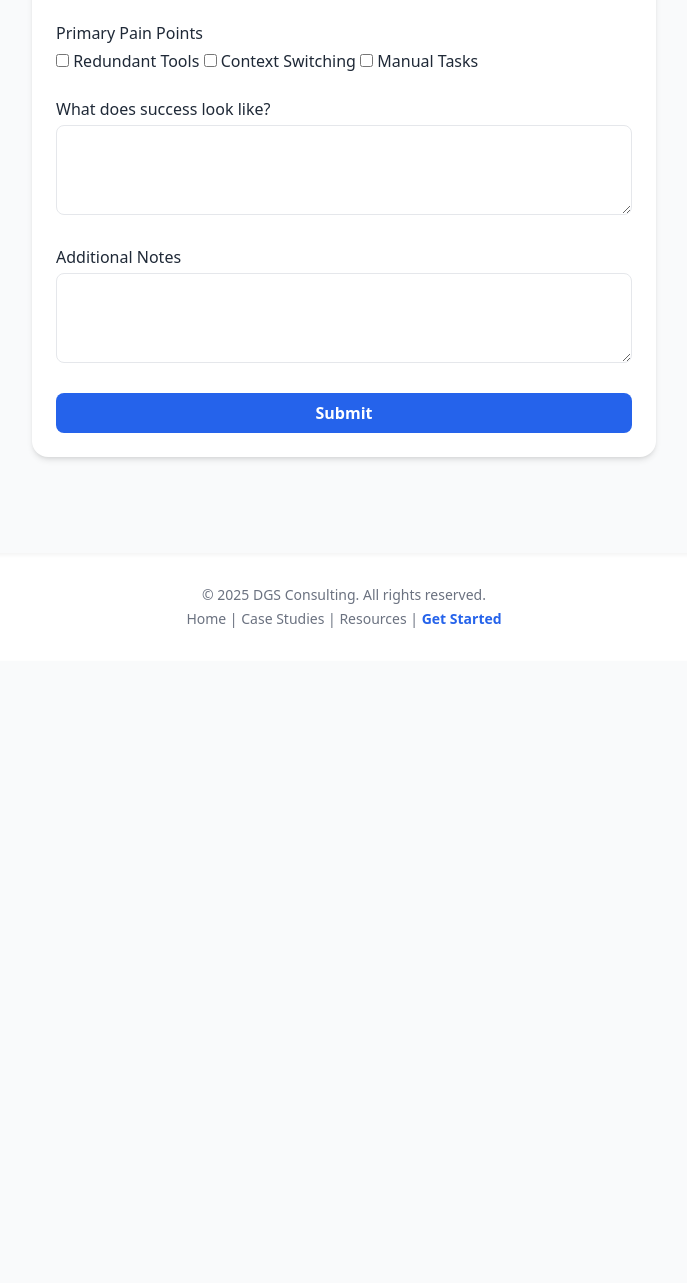
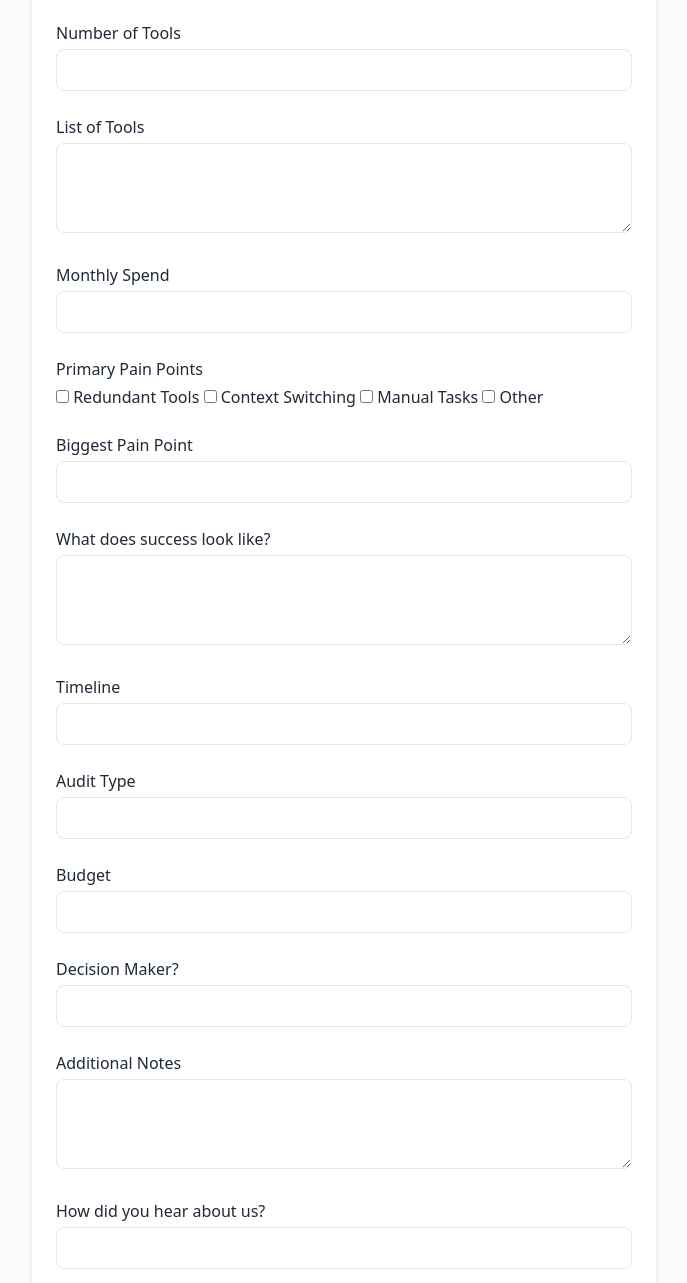
Before and after one commit to DGSConsulting/DGSConsulting, a plain HTML site: page Intake/index.html in a window 1280 px wide. Shown: the part 777-2060 px from the top of the page, without its empty margins (296-983 px from the left). Before the commit the page ends 1438 px from the top, so only its background shows below. Drawn offline with nearby package versions, Linux system fonts and the light colour scheme.

Commit message:
Update index.html

```diff
--- a/Intake/index.html
+++ b/Intake/index.html
@@ -55,12 +55,33 @@
     </div>
 
     <div>
+      <label class="block mb-1 font-medium">Number of Tools</label>
+      <input name="toolCount" class="w-full border rounded-lg p-2" />
+    </div>
+
+    <div>
+      <label class="block mb-1 font-medium">List of Tools</label>
+      <textarea name="toolList" rows="3" class="w-full border rounded-lg p-2"></textarea>
+    </div>
+
+    <div>
+      <label class="block mb-1 font-medium">Monthly Spend</label>
+      <input name="monthlySpend" class="w-full border rounded-lg p-2" />
+    </div>
+
+    <div>
       <label class="block mb-1 font-medium">Primary Pain Points</label>
       <div class="space-y-2">
         <label><input type="checkbox" name="painPoints[]" value="redundant-tools" /> Redundant Tools</label>
         <label><input type="checkbox" name="painPoints[]" value="context-switching" /> Context Switching</label>
         <label><input type="checkbox" name="painPoints[]" value="manual-tasks" /> Manual Tasks</label>
+        <label><input type="checkbox" name="painPoints[]" value="other" /> Other</label>
       </div>
+    </div>
+
+    <div>
+      <label class="block mb-1 font-medium">Biggest Pain Point</label>
+      <input name="biggestPain" class="w-full border rounded-lg p-2" />
     </div>
 
     <div>
@@ -69,8 +90,33 @@
     </div>
 
     <div>
+      <label class="block mb-1 font-medium">Timeline</label>
+      <input name="timeline" class="w-full border rounded-lg p-2" />
+    </div>
+
+    <div>
+      <label class="block mb-1 font-medium">Audit Type</label>
+      <input name="auditType" class="w-full border rounded-lg p-2" />
+    </div>
+
+    <div>
+      <label class="block mb-1 font-medium">Budget</label>
+      <input name="budget" class="w-full border rounded-lg p-2" />
+    </div>
+
+    <div>
+      <label class="block mb-1 font-medium">Decision Maker?</label>
+      <input name="decisionMaker" class="w-full border rounded-lg p-2" />
+    </div>
+
+    <div>
       <label class="block mb-1 font-medium">Additional Notes</label>
       <textarea name="additional" rows="3" class="w-full border rounded-lg p-2"></textarea>
+    </div>
+
+    <div>
+      <label class="block mb-1 font-medium">How did you hear about us?</label>
+      <input name="hearAbout" class="w-full border rounded-lg p-2" />
     </div>
 
     <button type="submit" class="bg-blue-600 text-white px-6 py-2 rounded-lg font-semibold hover:bg-blue-700 transition w-full">
```
